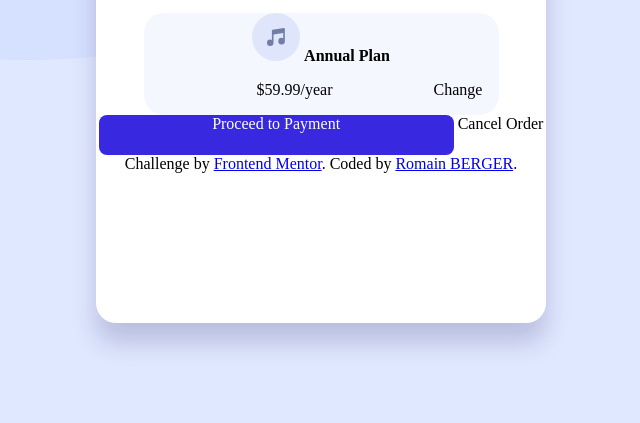
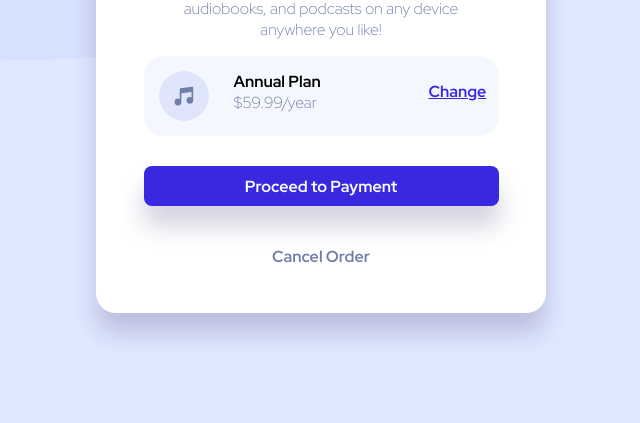
Before and after one commit to RBerger90/FEM_Order_Summary, a plain HTML site: page index.html in a window 1280 px wide. Shown: the part 377-800 px from the top of the page, without its empty margins (319-959 px from the left). Drawn offline with Linux system fonts and the light colour scheme.

Commit message:
almost done

```diff
--- a/index.html
+++ b/index.html
@@ -6,6 +6,9 @@
     <!-- displays site properly based on user's device -->
 
     <link rel="icon" type="image/png" sizes="32x32" href="./images/favicon-32x32.png">
+    <link rel="preconnect" href="https://fonts.googleapis.com">
+    <link rel="preconnect" href="https://fonts.gstatic.com" crossorigin>
+    <link href="https://fonts.googleapis.com/css2?family=Red+Hat+Display:wght@300;700;900&display=swap" rel="stylesheet">
     <link rel="stylesheet" href="styles.css">
     <title>Frontend Mentor | Order summary card</title>
 
@@ -18,21 +21,20 @@
         <p>You can now listen to millions of songs, audiobooks, and podcasts on any device anywhere you like!</p>
 
         <div id="pricing">
-            <img src="./images/icon-music.svg" alt="music icon">
-            <b>Annual Plan</b>
-            <p>$59.99/year</p>
+            <img id="music_icon" src="./images/icon-music.svg" alt="music icon">
+
+            <div id="price_text">
+                <b>Annual Plan</b>
+                <p>$59.99/year</p>
+            </div>
 
             <a>Change</a>
         </div>
 
         <a id="stonks">Proceed to Payment</a>
 
-        <a>Cancel Order</a>
+        <a id="please_dont">Cancel Order</a>
 
-        <div class="attribution">
-            Challenge by <a href="https://www.frontendmentor.io?ref=challenge" target="_blank">Frontend Mentor</a>.
-            Coded by <a href="#">Romain BERGER</a>.
-        </div>
     </div>
 </body>
 </html>
--- a/styles.css
+++ b/styles.css
@@ -5,15 +5,19 @@ body{
     background-repeat: no-repeat;
     background-color: hsl(225, 100%, 94%);
     display: flex;
-    align-items: center;
     justify-content: center;
     margin: 0;
+    font-family: 'Red Hat Display', sans-serif;
 }
 
 #main{
+    display: flex;
+    flex-direction: column;
+    align-items: center;
     text-align: center;
+    margin-top: 5vh;
     width: 450px;
-    height: 700px;
+    height: 650px;
     background-color: white;
     border-radius: 20px;
     box-shadow: rgba(40, 31, 100, 0.2) 0px 20px 25px 0;
@@ -26,27 +30,87 @@ body{
     border-top-left-radius: 20px;
     border-top-right-radius: 20px;
 }
+h1{
+    margin-top: 35px;
+    margin-bottom: 0px;
+    font-weight: 900;
+}
 
 p{
     display: inline-block;
-    width: 270px;
+    text-align: center;
+    width: 280px;
+    color: hsl(224, 23%, 55%);
 }
 
 #pricing{
-    display: inline-block;
+    display: flex;
     border-radius: 20px;
     background-color: hsl(225, 100%, 98%);
+    padding: 15px;
+    box-sizing: border-box;
+    height: 80px;
     width: 355px;
+    margin-bottom: 30px;
+}
+
+#music_icon{
+    width: 50px;
+    height: 50px;
+    margin-right: 25px;
+}
+
+#price_text{
+    width: 60%;
+    text-align: left;
+}
+
+#price_text p{
+    margin: 0;
+    text-align: left;
+}
+
+#pricing a{
+    margin-top: 10px;
+    color: hsl(245, 75%, 52%);
+    font-weight: 700;
+    text-decoration-line: underline;
+}
+
+#pricing a:hover{
+    color: hsl(245, 75%, 70%);
+    text-decoration-line: none;
+}
+
+
+a{
+    cursor: pointer;
 }
 
 
 #stonks{
-    display: inline-block;
+    display: flex;
     border-radius: 8px;
     color: white;
+    font-weight: 700;
     align-items: center;
     justify-content: center;
     background-color: hsl(245, 75%, 52%);
     height: 40px;
     width: 355px;
+    box-shadow: rgba(40, 31, 100, 0.2) 0px 20px 25px 0;
+    margin-bottom: 40px;
 }
+
+#stonks:hover{
+    background-color: hsl(245, 75%, 70%);
+}
+
+#please_dont{
+    color:  hsl(224, 23%, 55%);
+    font-weight: 700;
+}
+
+#please_dont:hover{
+    color: hsl(223, 47%, 23%);
+}
```
